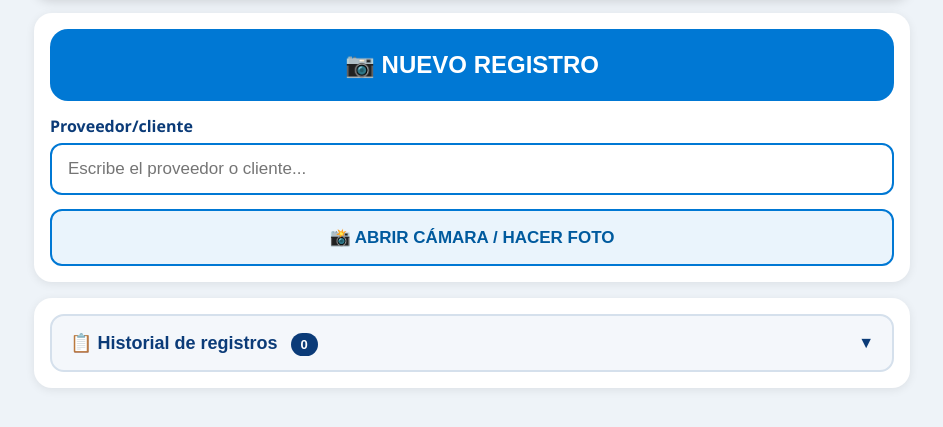
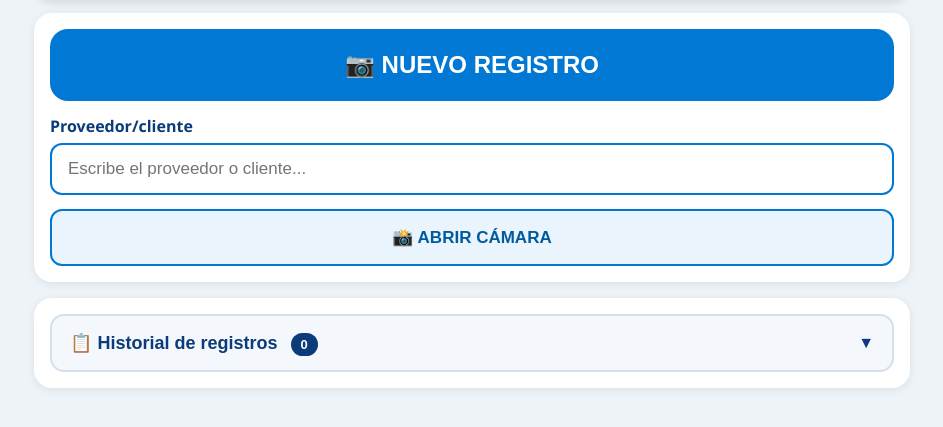
Before and after one commit to ivandiazn94-ops/transporte-interno, a plain HTML site: page index.html in a window 1280 px wide. Both pictures are taken after a click on the button "📷 NUEVO REGISTRO". Shown: the part 177-604 px from the top of the page, without its empty margins (168-1111 px from the left). Drawn offline with Linux system fonts and the light colour scheme.

Commit message:
index.html

```diff
--- a/index.html
+++ b/index.html
@@ -234,7 +234,7 @@
         >
 
         <button type="button" id="btnAbrirCamara" class="cam-trigger" onclick="iniciarCamara()">
-          📸 ABRIR CÁMARA / HACER FOTO
+          📸 ABRIR CÁMARA
         </button>
 
         <div id="camara" style="display:none;">
@@ -288,6 +288,7 @@
     }
 
     function abrirFormulario() {
+      cerrarCamara();
       document.getElementById('formularioRegistro').style.display = 'block';
       document.getElementById('nombre').focus({ preventScroll: true });
     }
```
